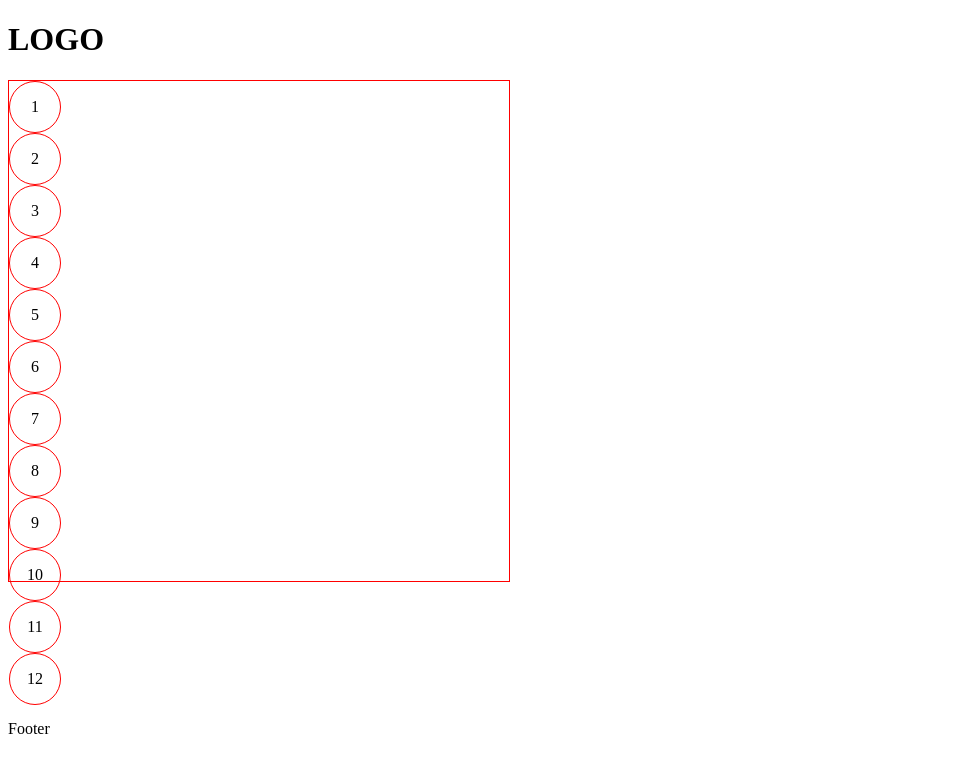
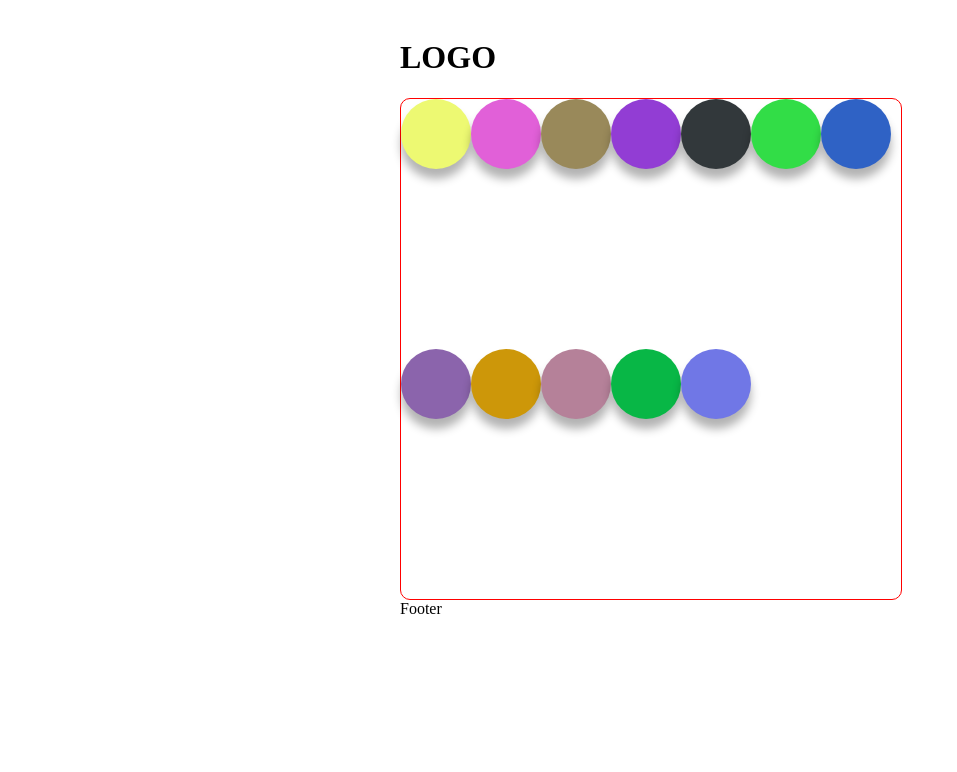
Before and after one commit to zzoopro/lottery, a React (Create React App) app: page / in a window 1280 px wide. Shown: the top 772 px of the page, without its empty margins (0-957 px from the left). Built offline with nearby package versions, Linux system fonts and the light colour scheme; the HTML template or start-up script is replaced by a standard one.

Commit message:
first setting

```diff
--- /dev/null
+++ b/src/components/common/Layout.tsx
@@ -0,0 +1,21 @@
+import React from "react";
+import { styled } from "styled-components";
+
+const Scafford = styled.div`
+  display: flex;
+  flex-direction: column;
+  width: 100%;
+  max-width: 480px;
+  height: max-content;
+  padding: 10px;
+  margin: 0 auto;
+`;
+
+interface LayoutProps {
+  children: React.ReactElement | React.ReactElement[];
+}
+const Layout = ({ children }: LayoutProps) => {
+  return <Scafford>{children}</Scafford>;
+};
+
+export default React.memo(Layout);
--- a/src/pages/Home.tsx
+++ b/src/pages/Home.tsx
@@ -2,46 +2,54 @@ import { motion } from "framer-motion";
 import Footer from "../components/common/Footer";
 import Header from "../components/common/Header";
 import { styled } from "styled-components";
-import { DragEventHandler, MouseEventHandler, useRef } from "react";
+import { useRef } from "react";
+import Layout from "../components/common/Layout";
+import { RandomColor } from "../utils/functions";
+import {} from "typescript";
 
 const Machine = styled(motion.div)`
+  display: flex;
+  flex-wrap: wrap;
   width: 500px;
   height: 500px;
   border: 1px solid red;
+  border-radius: 10px;
 `;
-const Item = styled(motion.div)`
+const Item = styled(motion.div)<{ bgcolor: string }>`
   display: flex;
   justify-content: center;
   align-items: center;
-  width: 50px;
-  height: 50px;
-  border: 1px solid red;
+  width: 70px;
+  height: 70px;
+  background-color: ${(props) => props.bgcolor};
   border-radius: 50%;
   aspect-ratio: 1 / 1;
+  box-shadow: 0px 10px 10px rgba(0, 0, 0, 0.3);
 `;
 
 const Home = () => {
   const machineRef = useRef<HTMLDivElement>(null);
   const items = Array.from({ length: 12 }).map((x, i) => i + 1);
 
-  const onDrag = (event: MouseEvent | TouchEvent, info: any) => {
-    console.log(info);
-  };
+  const onDrag = (event: MouseEvent | TouchEvent, info: any) => {};
 
   return (
-    <>
+    <Layout>
       <Header />
-      <div style={{ height: "80vh" }}>
-        <Machine ref={machineRef}>
-          {items.map((item, i) => (
-            <Item drag dragConstraints={machineRef} dragElastic={0}>
-              {item}
-            </Item>
-          ))}
-        </Machine>
-      </div>
+      <Machine ref={machineRef}>
+        {items.map((item, i) => (
+          <Item
+            drag
+            dragConstraints={machineRef}
+            dragElastic={0}
+            bgcolor={RandomColor()}
+            whileTap={{ scale: 1.2, zIndex: 99 }}
+            whileDrag={{ scale: 1.2, zIndex: 99 }}
+          ></Item>
+        ))}
+      </Machine>
       <Footer />
-    </>
+    </Layout>
   );
 };
 
--- /dev/null
+++ b/src/utils/constants.ts
@@ -0,0 +1,18 @@
+export const hexArray = [
+  0,
+  1,
+  2,
+  3,
+  4,
+  5,
+  6,
+  7,
+  8,
+  9,
+  "A",
+  "B",
+  "C",
+  "D",
+  "E",
+  "F",
+];
--- /dev/null
+++ b/src/utils/functions.ts
@@ -0,0 +1,10 @@
+import { hexArray } from "./constants";
+
+export function RandomColor() {
+  var letters = "0123456789ABCDEF";
+  var color = "#";
+  for (var i = 0; i < 6; i++) {
+    color += letters[Math.floor(Math.random() * 16)];
+  }
+  return color;
+}
```
Also changed, not shown: tsconfig.json (+2 -8 lines).
